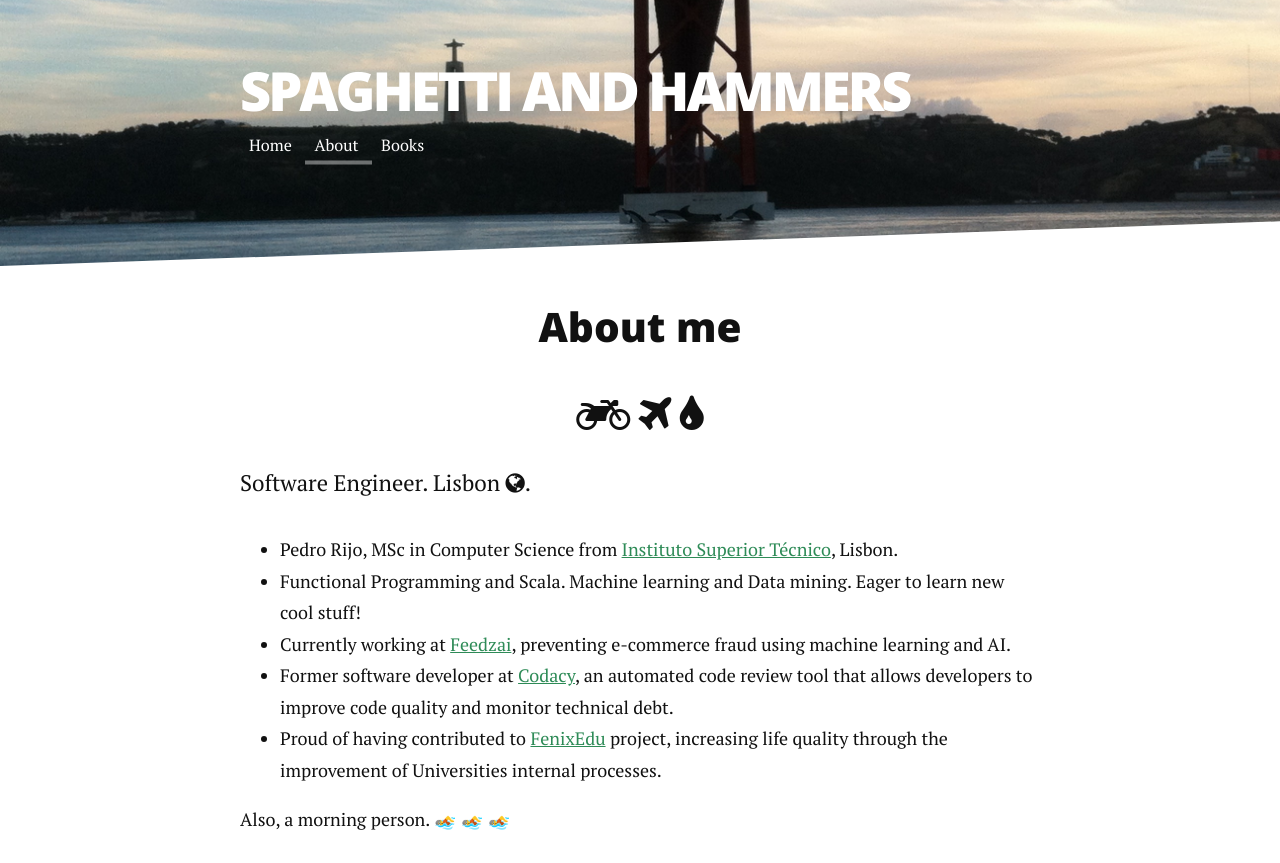
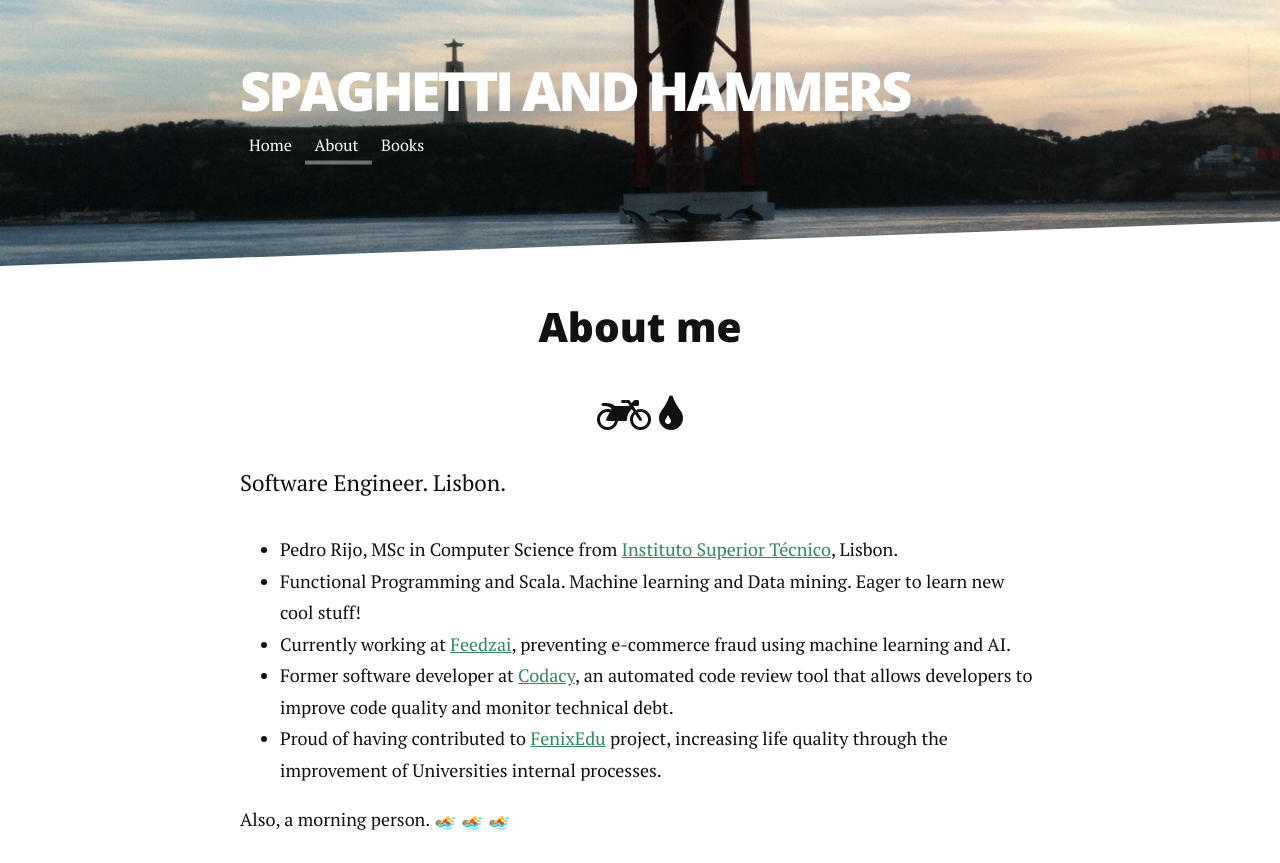
Before and after one commit to pedrorijo91/pedrorijo91.github.io, a Jekyll site: the page built from about.html, in a window 1280 px wide, cut to the strip 0-863 px from the top of the page. Built offline with Jekyll 4.4.1, drawn with Linux system fonts in a browser that asks for light colours; nearby versions of some CDN libraries; emoji names are drawn with the system emoji font; comment, search, counter and statistics services are not loaded.

Commit message:
Update about page

```diff
--- a/about.html
+++ b/about.html
@@ -5,8 +5,8 @@ title: About
 
 <div class="post">
 	<h2 class="pageTitle">About me</h2>
-	<h3 class="pageTitle"><i class="fa fa-motorcycle fa-lg"></i> <i class="fa fa-plane fa-lg"></i> <i class="fa fa-tint fa-lg"></i></h3>
-	<p class="intro">Software Engineer. Lisbon <i class="fa fa-globe"></i>.</p>
+	<h3 class="pageTitle"><i class="fa fa-motorcycle fa-lg"></i> <i class="fa fa-tint fa-lg"></i></h3>
+	<p class="intro">Software Engineer. Lisbon.</p>
 
 	<ul>
 		<li>Pedro Rijo, MSc in Computer Science from <a href="http://tecnico.ulisboa.pt/">Instituto Superior Técnico</a>, Lisbon.</li>
```
